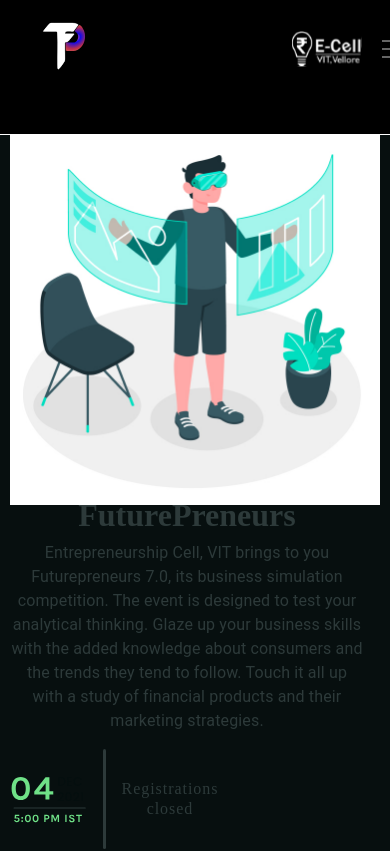
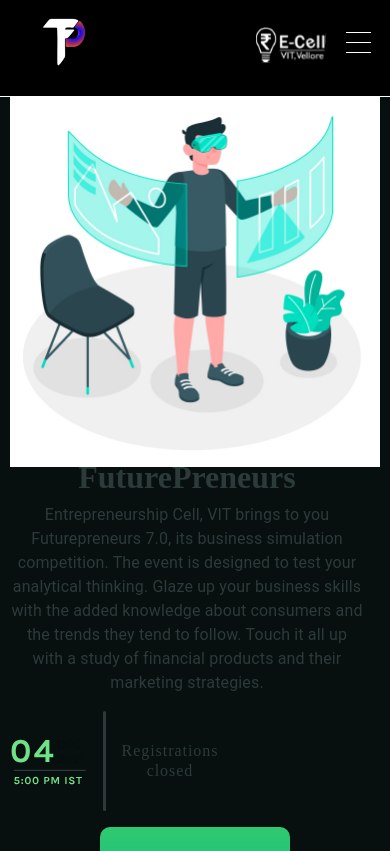
Before and after one commit to ecellvit/FuturePreneurs-22, a Next.js app: page / in a window 390 px wide. Shown: the top 851 px of the page. Built offline with nearby package versions, Linux system fonts and the light colour scheme; no server answers.

Commit message:
navbar-mobileupdate

```diff
--- a/components/NavigationBar.jsx
+++ b/components/NavigationBar.jsx
@@ -182,8 +182,8 @@ const NavigationBar = (props) => {
                   <Image
                     alt="Logo"
                     src={menuicon}
-                    width={20}
-                    height={20}
+                    width={25}
+                    height={25}
                     onClick
                   />
                 </div>
--- a/styles/NavigationBar.module.css
+++ b/styles/NavigationBar.module.css
@@ -94,7 +94,10 @@
 
 @media only screen and (max-width: 900px) {
   .navbar {
+    margin-top: -1%;
+    padding-right: 10%;
     width: 105%;
+    height: 12vh;
   }
   .responsive {
     display: none;
```
